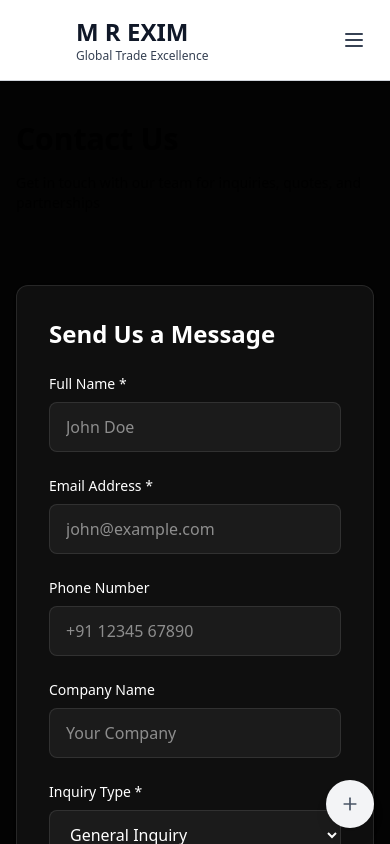
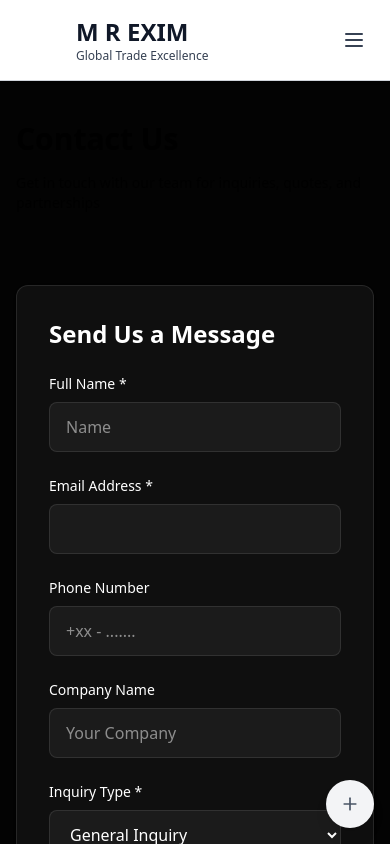
Before and after one commit to Abhigyan9831/Exim, a React (Vite) app: page /contact in a window 390 px wide. Shown: the top 844 px of the page. Built offline with nearby package versions, Linux system fonts and the light colour scheme.

Commit message:
Update contact form placeholders: John Doe -> Name, clear email, +xx for phone

```diff
--- a/src/app/pages/Contact.tsx
+++ b/src/app/pages/Contact.tsx
@@ -101,7 +101,7 @@ export function Contact() {
                         value={formData.name}
                         onChange={(e) => setFormData({ ...formData, name: e.target.value })}
                         className="w-full px-4 py-3 bg-white/5 border border-white/10 rounded-lg text-white focus:ring-2 focus:ring-amber-500 focus:border-transparent"
-                        placeholder="John Doe"
+                        placeholder="Name"
                       />
                     </div>
                     <div>
@@ -115,7 +115,6 @@ export function Contact() {
                         value={formData.email}
                         onChange={(e) => setFormData({ ...formData, email: e.target.value })}
                         className="w-full px-4 py-3 bg-white/5 border border-white/10 rounded-lg text-white focus:ring-2 focus:ring-amber-500 focus:border-transparent"
-                        placeholder="john@example.com"
                       />
                     </div>
                   </div>
@@ -131,7 +130,7 @@ export function Contact() {
                         value={formData.phone}
                         onChange={(e) => setFormData({ ...formData, phone: e.target.value })}
                         className="w-full px-4 py-3 bg-white/5 border border-white/10 rounded-lg text-white focus:ring-2 focus:ring-amber-500 focus:border-transparent"
-                        placeholder="+91 12345 67890"
+                        placeholder="+xx - ......."
                       />
                     </div>
                     <div>
```
